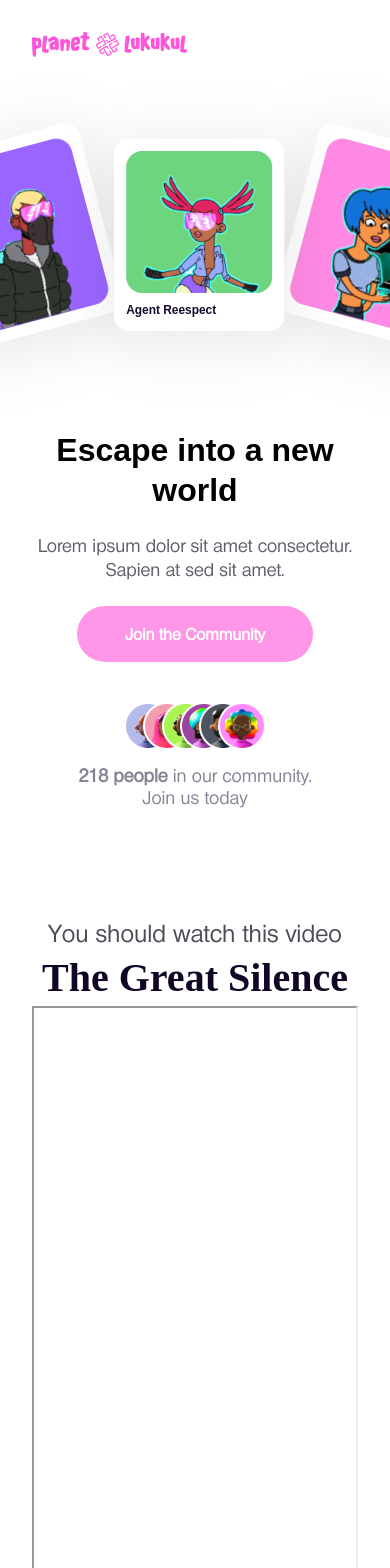
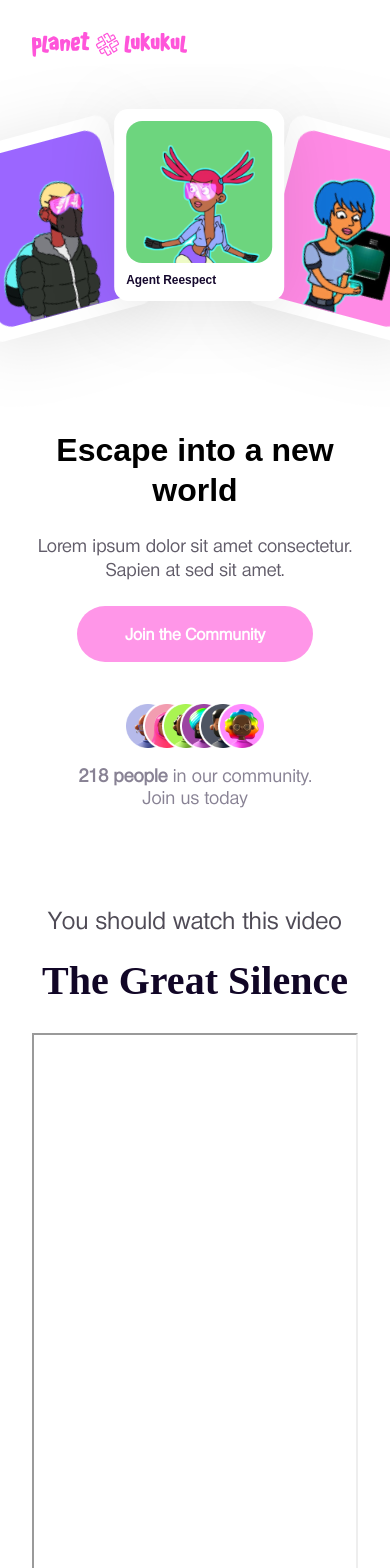
Before and after one commit to lilpolymath/planet-lukukul, a Next.js app: page / in a window 390 px wide. Shown: the top 1568 px of the page. Built offline with nearby package versions, Linux system fonts and the light colour scheme; a web font is replaced by a local one.

Commit message:
feat: 98.5%

```diff
--- a/src/styles/index.scss
+++ b/src/styles/index.scss
@@ -13,19 +13,11 @@ body {
   min-height: 100vh;
   background-color: #ffffff;
   background-attachment: fixed;
-  // max-width: 1440px;
-  // width: 100%;
-  // margin: 0 auto;
 }
 
 a {
   color: inherit;
   text-decoration: none;
-}
-
-.section {
-  // min-height: 100vh;
-  // min-height: 900px;
 }
 
 .container {
@@ -75,9 +67,6 @@ nav {
 
 .hero {
   overflow: hidden;
-
-  h1 {
-  }
 
   &__cards {
     display: flex;
@@ -134,6 +123,10 @@ nav {
       img {
         transform: rotate(15deg) scale(1.25);
       }
+
+      @media screen and (max-width: 400px) {
+        transform: rotate(-15deg) translateX(30px);
+      }
     }
 
     &__two {
@@ -149,6 +142,10 @@ nav {
       img {
         transform: scale(1.15);
       }
+
+      @media screen and (max-width: 400px) {
+        transform: translateY(-30px);
+      }
     }
 
     &__three {
@@ -160,6 +157,10 @@ nav {
 
       img {
         transform: rotate(-15deg) scale(1.25);
+      }
+
+      @media screen and (max-width: 400px) {
+        transform: rotate(15deg) translateX(-30px);
       }
     }
 
@@ -364,6 +365,8 @@ nav {
       font-size: 40px;
       line-height: 56px;
       color: #110626;
+      margin-top: 16px;
+      margin-bottom: 24px;
     }
 
     .desc {
@@ -423,6 +426,11 @@ nav {
   h2 {
     font-size: 72px;
     line-height: 88px;
+
+    @media screen and (max-width: 768px) {
+      font-size: 40px;
+      line-height: 56px;
+    }
   }
 
   &__timeline {
@@ -597,7 +605,7 @@ nav {
 }
 
 .team {
-  padding: 96px 16px;
+  padding: 200px 16px;
 
   &__header {
     font-weight: 400;
```
